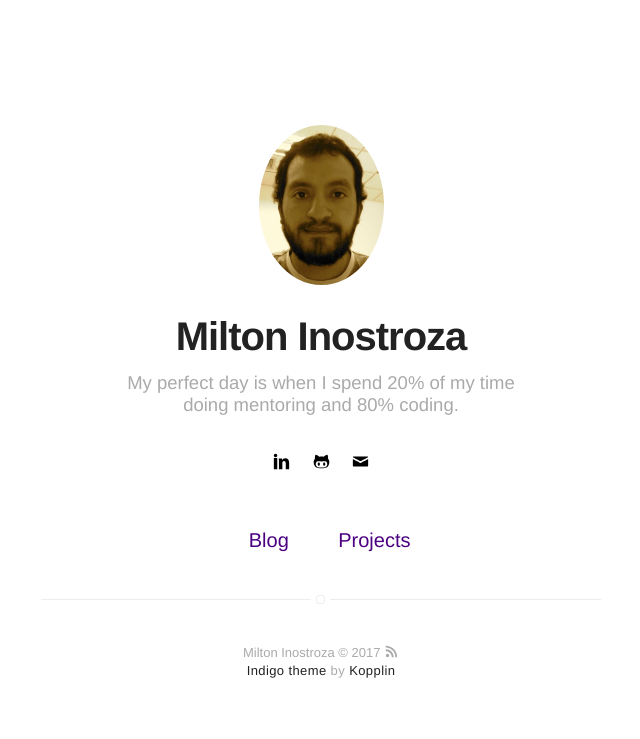
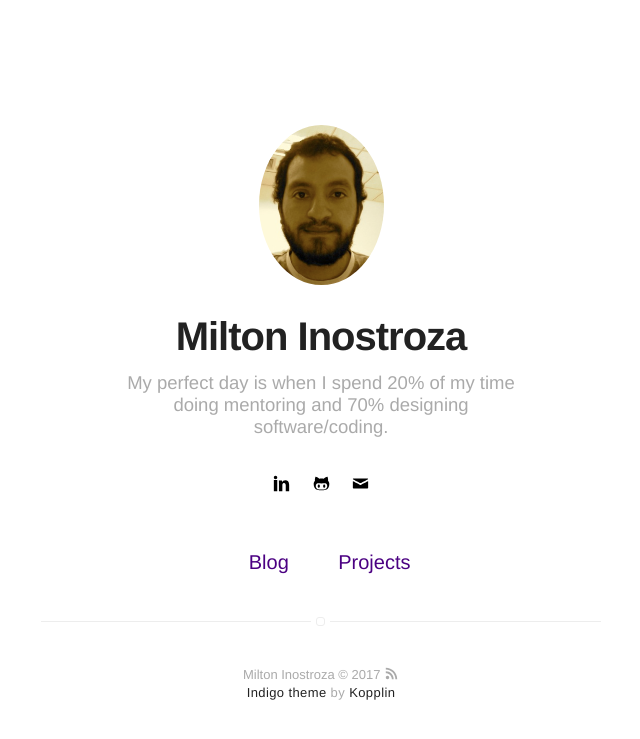
Before and after one commit to minostro/minostro.github.io, a Jekyll site: the page built from index.html, in a window 1280 px wide. Shown: the top 739 px of the page, without its empty margins (319-959 px from the left). Built offline with Jekyll 4.4.1, drawn with Linux system fonts in a browser that asks for light colours.

Commit message:
autocommit

```diff
--- a/_config.yml
+++ b/_config.yml
@@ -1,6 +1,6 @@
 # main text of home
 name: Milton Inostroza
-bio: My perfect day is when I spend 20% of my time doing mentoring and 80% coding.
+bio: My perfect day is when I spend 20% of my time doing mentoring and 70% designing software/coding.
 
 # twitter summary info
 description: A blog about technology and related stuff
```
